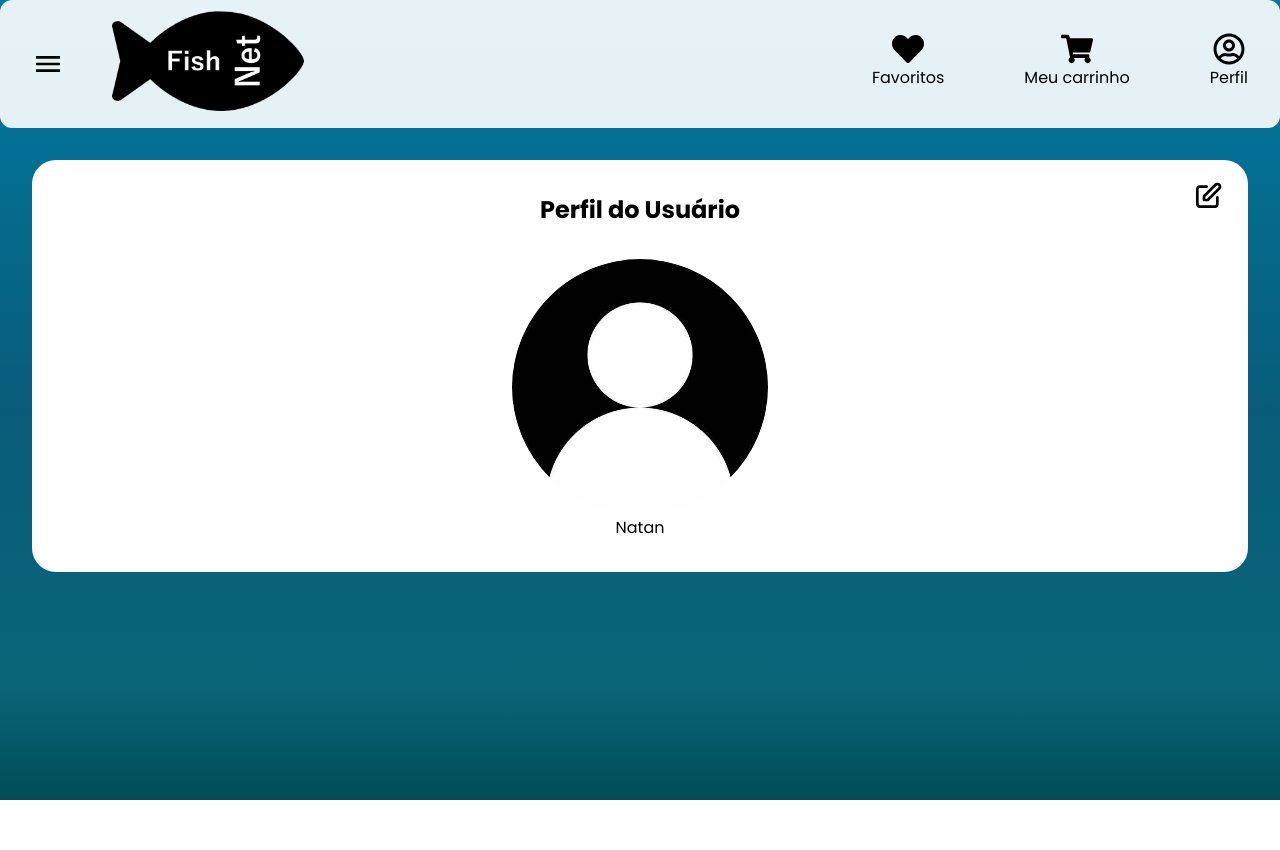
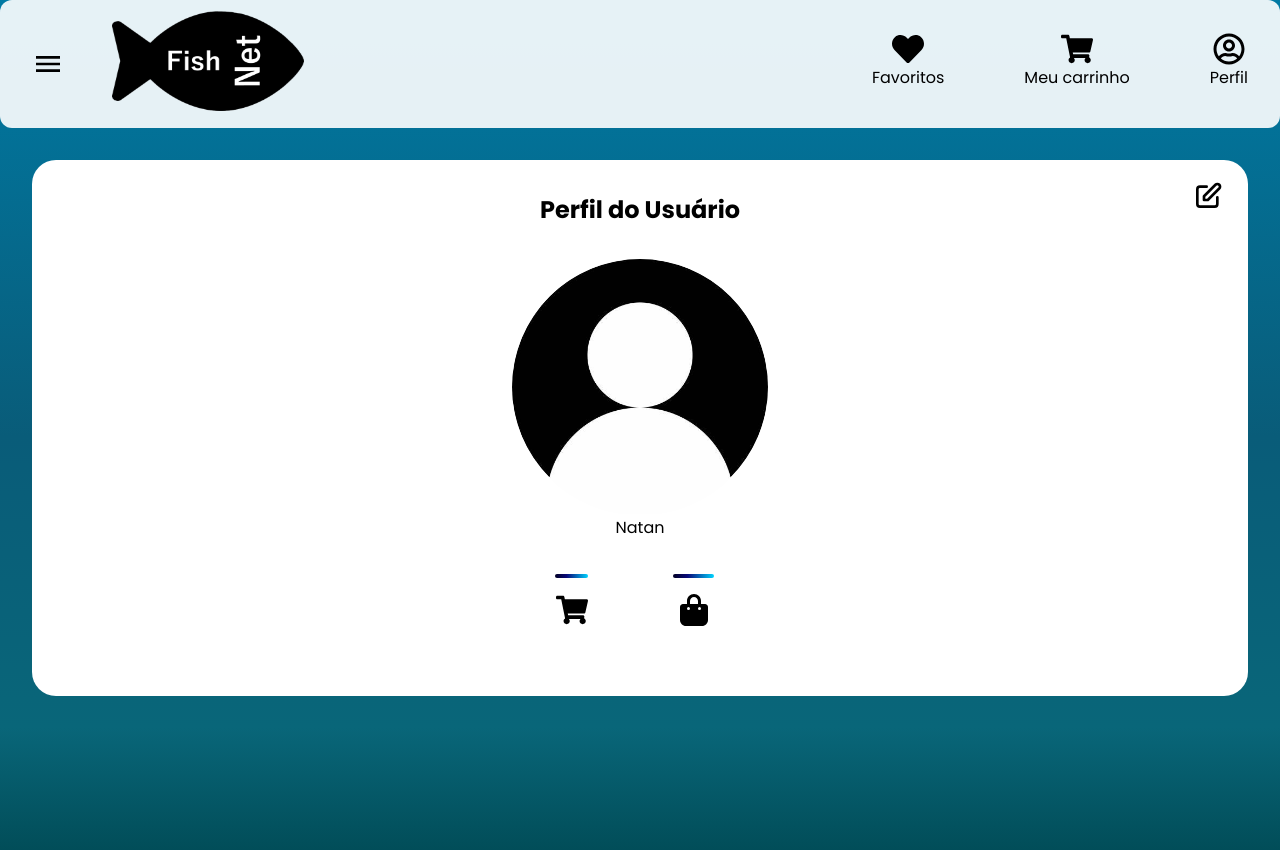
Before and after one commit to fishnet-flavio/fishnet-front-end, a React (Create React App) app: page /user123/profile in a window 1280 px wide. Shown: the top 850 px of the page. Before the commit the page ends 800 px from the top, so only its background shows below. Built offline with nearby package versions, Linux system fonts and the light colour scheme.

Commit message:
:sparkles: feat: user page

```diff
--- a/src/components/molecule/Card/index.tsx
+++ b/src/components/molecule/Card/index.tsx
@@ -1,4 +1,4 @@
-import { useEffect, useState } from "react";
+import { useState } from "react";
 import Base from "../../atom/Base"
 import BaseButton from "../../atom/BaseButton";
 import BaseImage from "../../atom/BaseImage";
--- a/src/pages/UserProfilePage/index.tsx
+++ b/src/pages/UserProfilePage/index.tsx
@@ -7,6 +7,9 @@ import userImage from "../../assets/user-profile.png"
 import { useState } from "react"
 import IconHoverCard from "../../components/molecule/IconHoverCard"
 import { HiOutlinePencilAlt } from "react-icons/hi";
+import { Link } from "react-router-dom"
+import { FaShoppingCart } from "react-icons/fa"
+import { FaBagShopping } from "react-icons/fa6"
 
 interface User {
     id: number;
@@ -27,6 +30,7 @@ const ProfileBase = styled.div`
     display: flex;
     flex-direction: column;
     text-align: center;
+    align-items: center;
     gap: 2rem;
     border-radius: 24px;
 `
@@ -36,6 +40,71 @@ const Edit = styled.span`
     right: 2%;
     top: 20px;
     cursor: pointer;
+`
+
+const NavItem = styled.span`
+    display: flex;
+    flex-direction: column;
+    align-items: center;
+    transition: .3s;
+
+    &::before {
+        content: "";
+        display: block;
+        background: rgba(255,255,255, .9);
+        margin-bottom: 1rem;
+        border-radius: 2px;
+        margin-top: 2px;
+        background: linear-gradient(90deg, rgba(2,0,36,1) 0%, rgba(9,9,121,1) 35%, rgba(0,212,255,1) 100%);
+        height: 4px;
+        width: 30%;
+        transition: .3s;
+        transform: scaleX(1);
+        transform-origin: center;
+    }
+
+    &:hover::before {
+        transform: scaleX(0);
+    }
+
+    &:hover::after {
+        transform: scaleX(0);
+    }
+
+    .label {
+        visibility: hidden;
+    }
+
+    &:hover {
+        transform: translateY(.5rem);
+        .label {
+            visibility: visible;
+        }
+    }
+
+    &::after {
+        content: "";
+        display: block;
+        background: rgba(255,255,255, .9);
+        border-radius: 2px;
+        margin-top: 2px;
+        background: linear-gradient(90deg, rgba(2,0,36,1) 0%, rgba(9,9,121,1) 35%, rgba(0,212,255,1) 100%);
+        height: 4px;
+        width: 100%;
+        transform: scaleX(0);
+        transition: .3s;
+        transform-origin: center;
+    }
+
+    &:hover::after {
+        transform: scaleX(1);
+    }
+
+    @media (max-width: 850px) {
+        .label {
+            visibility: hidden;
+        }
+    }
 `
 
 const UserProfilePage = () => {
@@ -52,6 +121,20 @@ const UserProfilePage = () => {
         <Edit>
             <IconHoverCard hoverText="Editar" icon={<HiOutlinePencilAlt color="#000" size={32} />}/>
         </Edit>
+        <Base $background="transparent" $position="relative" $flexDirection="row" $width="fit-content">
+            <NavItem>
+                <Link to={`${user.id}/shopping-cart`} >
+                    <FaShoppingCart color="#000" size={32} />
+                    <BaseText className="label">Meu Carrinho</BaseText>
+                </Link>
+            </NavItem>
+            <NavItem>
+                <Link to={`#`} >
+                    <FaBagShopping  color="#000" size={32} />
+                    <BaseText className="label">Minhas Compras</BaseText>
+                </Link>
+            </NavItem>
+        </Base>
     </ProfileBase>)
 }
 
```
